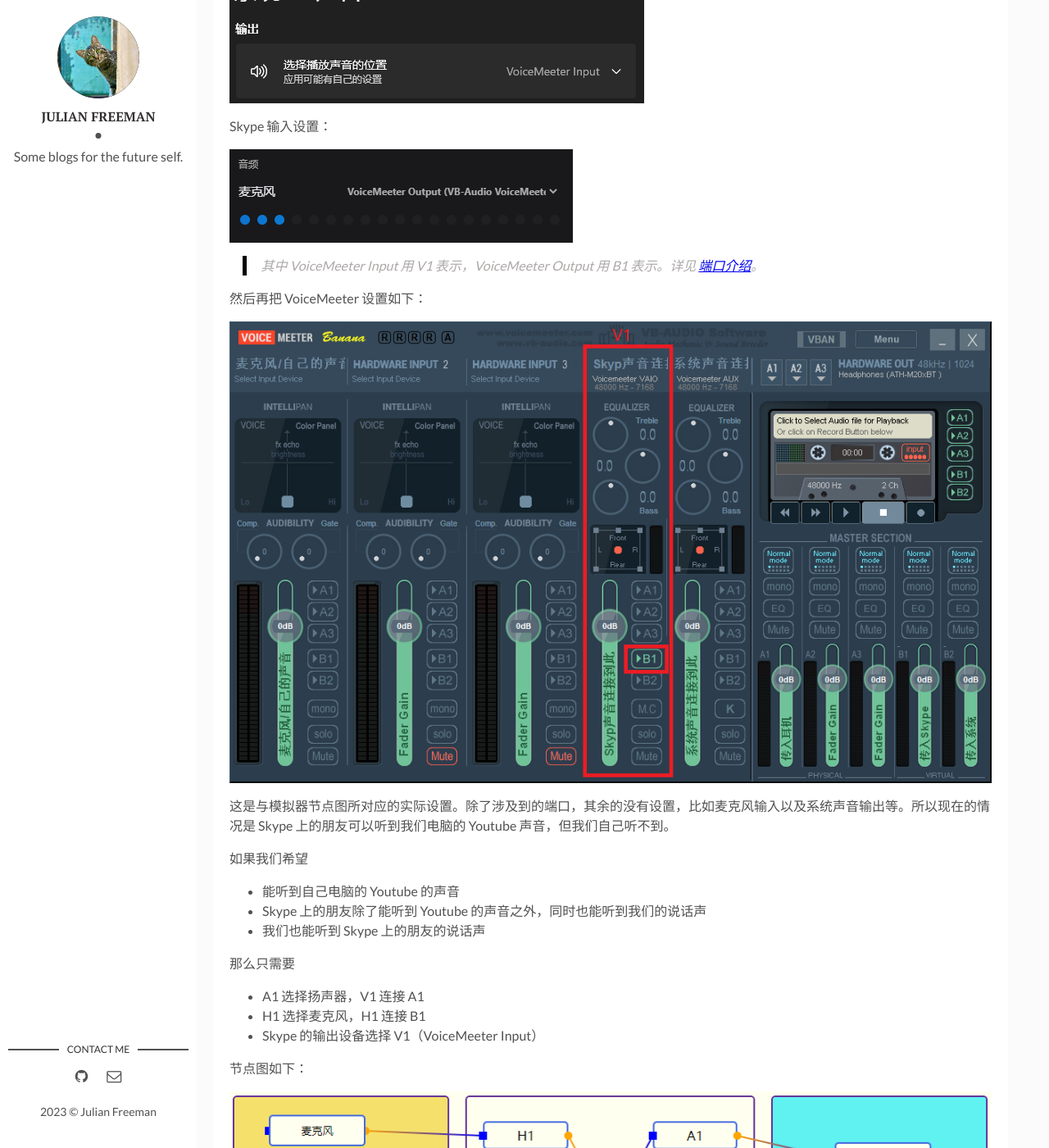
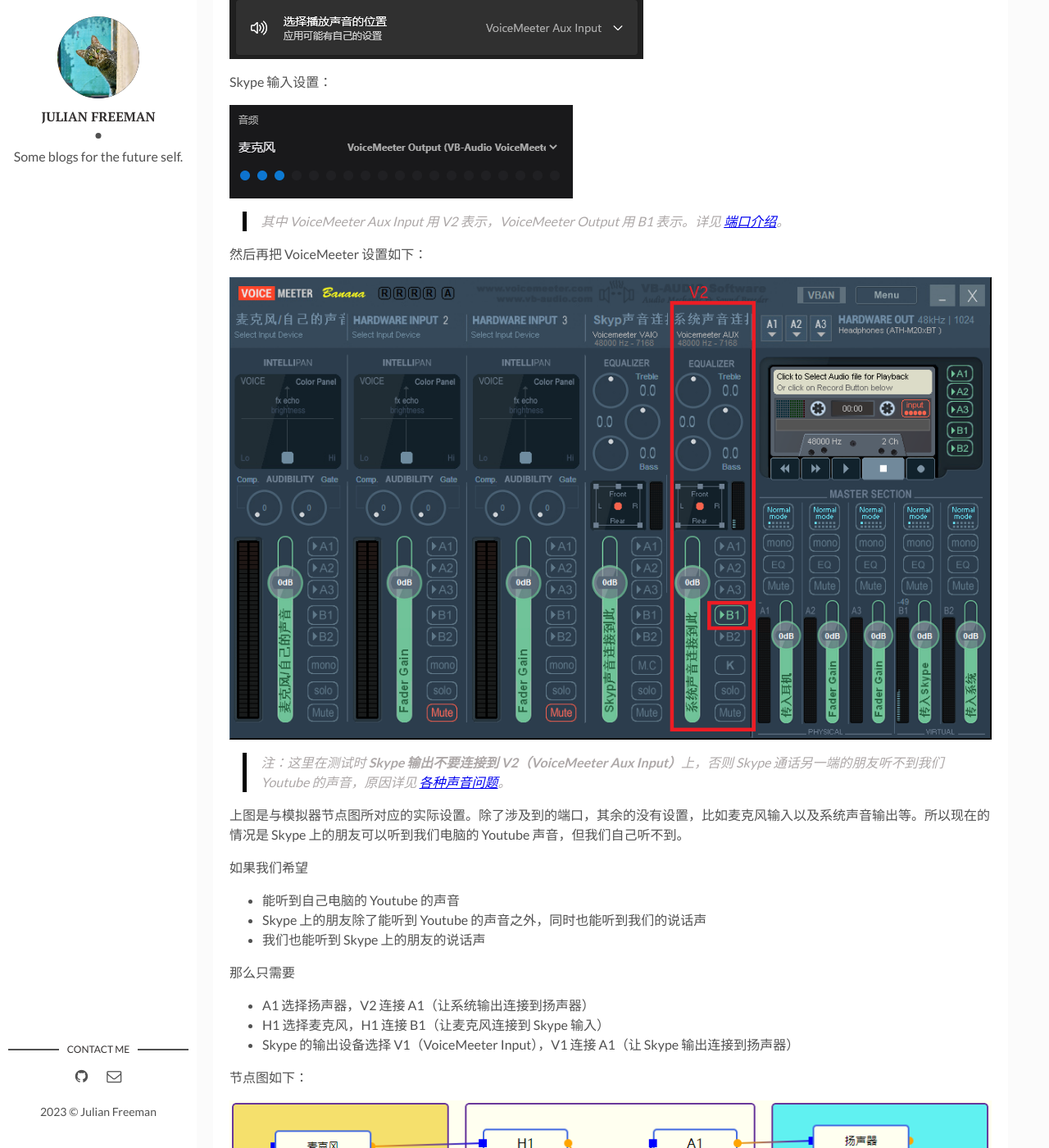
Before and after one commit to JulianFreeman/julianfreeman.github.io, a Jekyll site: the page built from _posts/2023-04-18-voicemeeter-tutorial.markdown, in a window 1280 px wide and 1400 px high, scrolled down 3727 px. Shown: the whole window at 82% size. Built offline with Jekyll 4.4.1, drawn with Linux system fonts in a browser that asks for light colours; some of the changed text lies outside the part shown.

Commit message:
add post: voice problems and modify voicemeeter tutorial

```diff
--- /dev/null
+++ b/_posts/2023-04-18-voice-problems.markdown
@@ -0,0 +1,34 @@
+---
+layout: post
+title: 各种声音问题
+date: 2023-04-18 23:48:00 -0400
+tags: [voicemeeter, voice]
+description: 记录日常遇到的各种关于声音的疑难杂症 # Add post description (optional)
+img: voice-problems.jpg  # Add image post (optional)
+---
+## 回环阻断
+
+这个看上去很高级的标题是我自己起的。虽然标题挺高级，但是问题很简单。
+
+假设有这么一幅节点图
+
+![sim-block-1]({{site.baseurl}}/assets/img/voice-problems/sim-block-1.png)
+
+从节点图上看，Skype 的输出通过一定的连接传到了 Skype 的输入里，这表示 Skype 通话另一端的用户会听到自己的回音吗？
+
+实际测试这里**并不会出现回音**，具体原因不知，猜想可能是软件本身阻断了这种声音的自我传输（如同环一样，从软件出来又回到软件内），所以这样的连接是安全的。我们可以认为这样的连接虽然看上去连着，但实际上是不通的。
+
+但是它是在哪里不通的？它的不通会不会影响其它的声音传输？一开始我以为不会影响，但实际测试时发现，这种连接状态下系统输出的声音是传不到 Skype 输入的。虽然从节点图上看，系统输出通过 V1 和 B1 连接到了 Skype 输入上，但实际上 Skype 通话的另一端听不到这一端的系统声音。这就不禁让我想到，**Skype 输出和输入之间的不通可能是因为阻断了 V1 和 B1 之间的连接**，因此这也导致了系统输出的声音无法从 V1 到 B1 再到 Skype 输入。
+
+> 是不是真的如此我也无从得知，只能说从表象上看像是如此，也可以这样理解。
+
+不过这种阻断应该只限制在同一个程序内。就是说，如果我开了两个 Skype，我把两个 Skype 的输入输出都设置为上述设置，那么 Skype1 的输出不会自传到 Skype1 的输入（同一程序内被阻断了），但是会传递到 Skype2 的输入中（两个程序之间正常传递），反之亦然。所以这样的话，两个 Skype 端的用户其实是可以互相通话，而不会听到回音的。
+
+> 暂时这样猜想，以后有机会验证。
+
+---
+
+封面图：Photo by [Pawel Czerwinski][cover-img-author] on [Unsplash][cover-img-src]
+
+[cover-img-author]: https://unsplash.com/@pawel_czerwinski?utm_source=unsplash&utm_medium=referral&utm_content=creditCopyText
+[cover-img-src]: https://unsplash.com/photos/eybM9n4yrpE?utm_source=unsplash&utm_medium=referral&utm_content=creditCopyText
--- a/_posts/2023-04-18-voicemeeter-tutorial.markdown
+++ b/_posts/2023-04-18-voicemeeter-tutorial.markdown
@@ -70,13 +70,15 @@
 
 ![sim-skype-in]({{site.baseurl}}/assets/img/voicemeeter-tutorial/sim-skype-in.png)
 
-> 其中 VoiceMeeter Input 用 V1 表示，VoiceMeeter Output 用 B1 表示。详见 [端口介绍](#voicemeeter-端口介绍)。
+> 其中 VoiceMeeter Aux Input 用 V2 表示，VoiceMeeter Output 用 B1 表示。详见 [端口介绍](#voicemeeter-端口介绍)。
 
 然后再把 VoiceMeeter 设置如下：
 
 ![voicemeeter-2]({{site.baseurl}}/assets/img/voicemeeter-tutorial/voicemeeter-2.png)
 
-这是与模拟器节点图所对应的实际设置。除了涉及到的端口，其余的没有设置，比如麦克风输入以及系统声音输出等。所以现在的情况是 Skype 上的朋友可以听到我们电脑的 Youtube 声音，但我们自己听不到。
+> 注：这里在测试时 **Skype 输出不要连接到 V2（VoiceMeeter Aux Input）**上，否则 Skype 通话另一端的朋友听不到我们 Youtube 的声音，原因详见 [各种声音问题][voice-problems]。
+
+上图是与模拟器节点图所对应的实际设置。除了涉及到的端口，其余的没有设置，比如麦克风输入以及系统声音输出等。所以现在的情况是 Skype 上的朋友可以听到我们电脑的 Youtube 声音，但我们自己听不到。
 
 如果我们希望
 
@@ -86,9 +88,9 @@
 
 那么只需要
 
-- A1 选择扬声器，V1 连接 A1
-- H1 选择麦克风，H1 连接 B1
-- Skype 的输出设备选择 V1（VoiceMeeter Input）
+- A1 选择扬声器，V2 连接 A1（让系统输出连接到扬声器）
+- H1 选择麦克风，H1 连接 B1（让麦克风连接到 Skype 输入）
+- Skype 的输出设备选择 V1（VoiceMeeter Input），V1 连接 A1（让 Skype 输出连接到扬声器）
 
 节点图如下：
 
```
Also changed, not shown: other parts of _posts/2023-04-18-voicemeeter-tutorial.markdown (+1 -8 lines), assets/img/voice-problems.jpg (added), assets/img/voice-problems/sim-block-1.png (added), assets/img/voicemeeter-tutorial/sim-skype-3.png, assets/img/voicemeeter-tutorial/sim-skype-4.png, assets/img/voicemeeter-tutorial/sim-sys-out.png, assets/img/voicemeeter-tutorial/voicemeeter-2.png, assets/img/voicemeeter-tutorial/voicemeeter-3.png.
